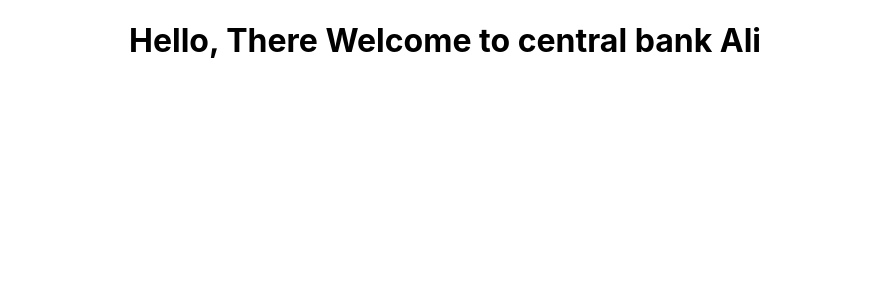
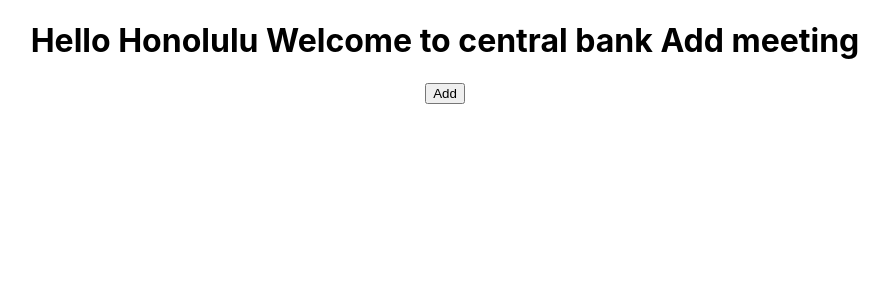
Before and after one commit to ZakariyeNor/react_I, a React (Create React App) app in the folder react_i/: page / in a window 1280 px wide. Shown: the top 300 px of the page, without its empty margins (195-1084 px from the left). Built offline with nearby package versions, Linux system fonts and the light colour scheme.

Commit message:
Add Statefull Class

```diff
--- a/react_i/src/App.js
+++ b/react_i/src/App.js
@@ -15,7 +15,7 @@
 function App() {
   return (
     <div className="App">
-      <StatefullGreetings greeting="Welcome to central bank" name="Ali" />
+      <StatefullGreetings greeting="Welcome to central bank" name="Honolulu" option="Add meeting" />
     </div>
 
     /* Stateless F.C */
--- a/react_i/src/components/StatefullGreetings.js
+++ b/react_i/src/components/StatefullGreetings.js
@@ -1,8 +1,21 @@
 import React from "react";
 
 class StatefullGreetings extends React.Component {
+
+    constructor(props) {
+        super(props);
+        this.state = {
+            introduction: "Hello",
+            buttonText: "Add",
+        };
+    }
     render() {
-        return <h1>Hello, There {this.props.greeting} {this.props.name}</h1>
+        return (
+            <div>
+                <h1>{this.state.introduction} {this.props.name} {this.props.greeting} {this.props.option}</h1>
+                <button>{this.state.buttonText}</button>
+            </div>
+        )
     }
 }
 
```
